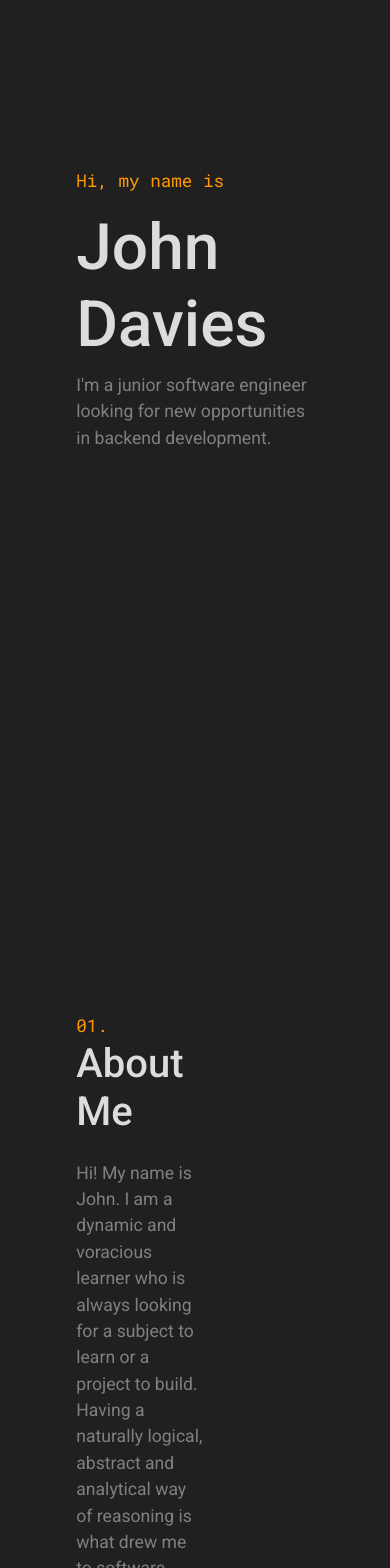
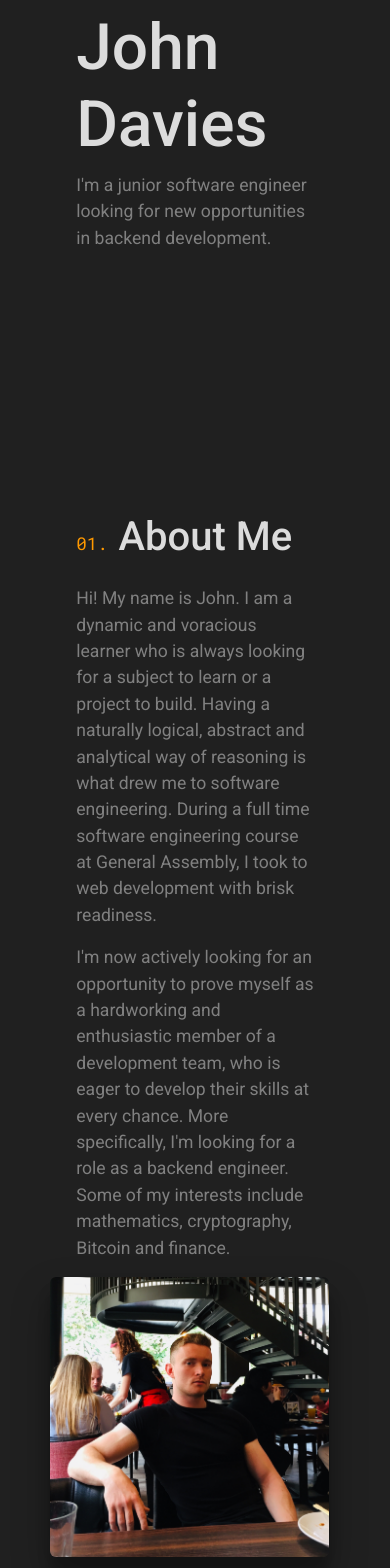
Before and after one commit to tigeryant/tigeryant.github.io, a React (Create React App) app: page / in a window 390 px wide. Shown: the part 180-1748 px from the top of the page. Built offline with nearby package versions, Linux system fonts and the light colour scheme.

Commit message:
made hero and about sections responsive

```diff
--- a/src/styles/main.scss
+++ b/src/styles/main.scss
@@ -109,29 +109,25 @@ h4 {
   margin: 300px 0 400px 0;
 }
 
+@media only screen and (max-width: 1300px) {
+  #hero {
+    margin: 100px 0 100px 0;
+  }
+}
+
 //  * * * * * * * * * * * * * * * ABOUT * * * * * * * * * * * * * * * * * *
 
 #about {
   margin: 0 0 200px 0;
-
 }
 
 .about-container {
-  // display: flex;
-  // justify-content: space-between;
   height: 400px;
-  // border: 1px solid black;
   margin-top: 50px;
 }
 
-// .about-text {
-//   // border: 1px solid red;
-// }
-
 .about-image-container {
-  // width: 400px;
   height: 100%;
-  // border: 1px solid black;
 }
 
 .about-image {
@@ -140,6 +136,20 @@ h4 {
   box-shadow: rgba(0, 0, 0, 0.3) 0px 19px 38px, rgba(0, 0, 0, 0.22) 0px 15px 12px;
 }
 
+@media only screen and (max-width: 1300px) {
+  #about {
+    margin: 0 0 700px 0;
+  }
+
+  .about-text {
+    width: 100%;
+  }
+
+  .about-image {
+    height: 70%;
+    margin-left: -50px;
+  }
+}
 
 
 // * * * * * * * * * * * * SKILLS * * * * * * * * * * * * * * *
```
